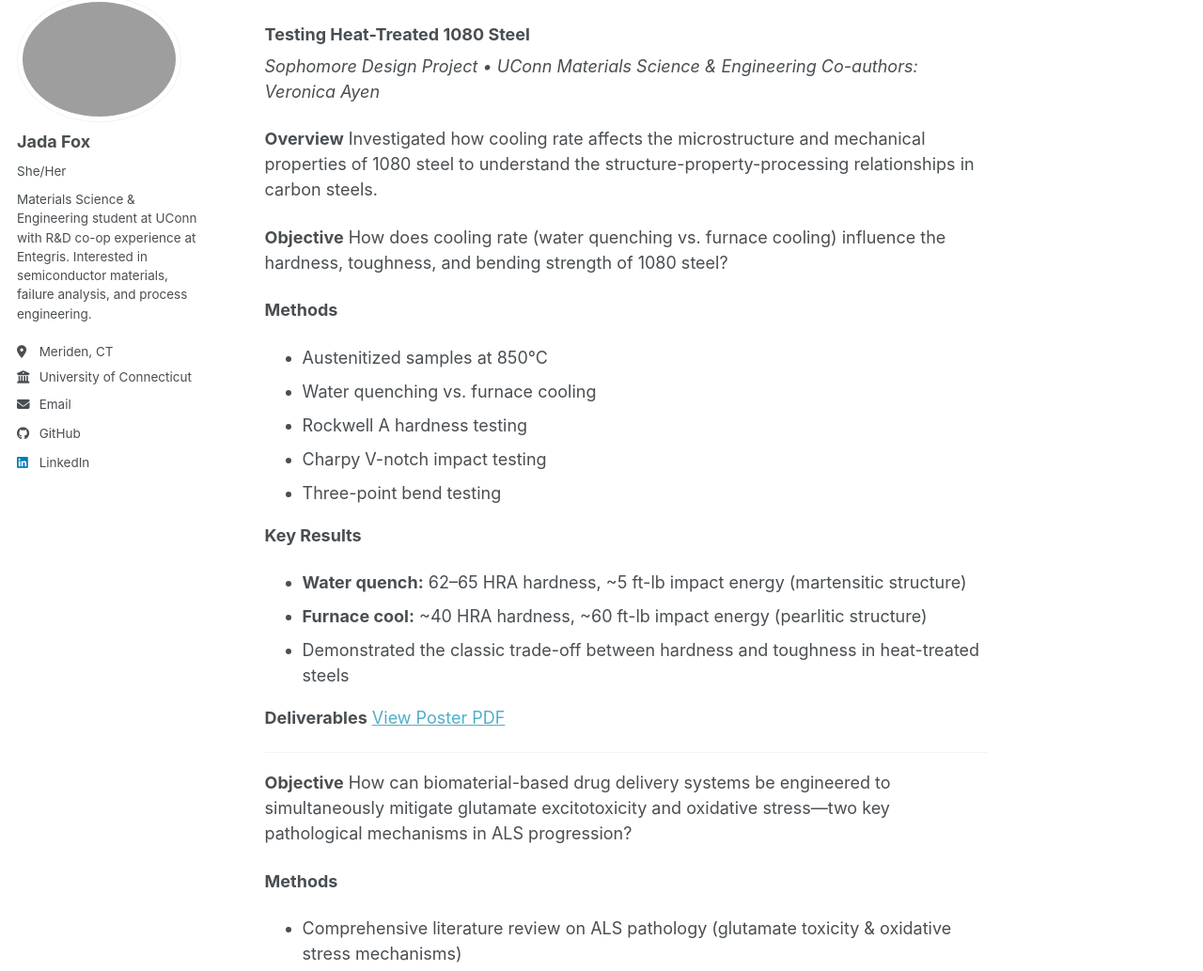
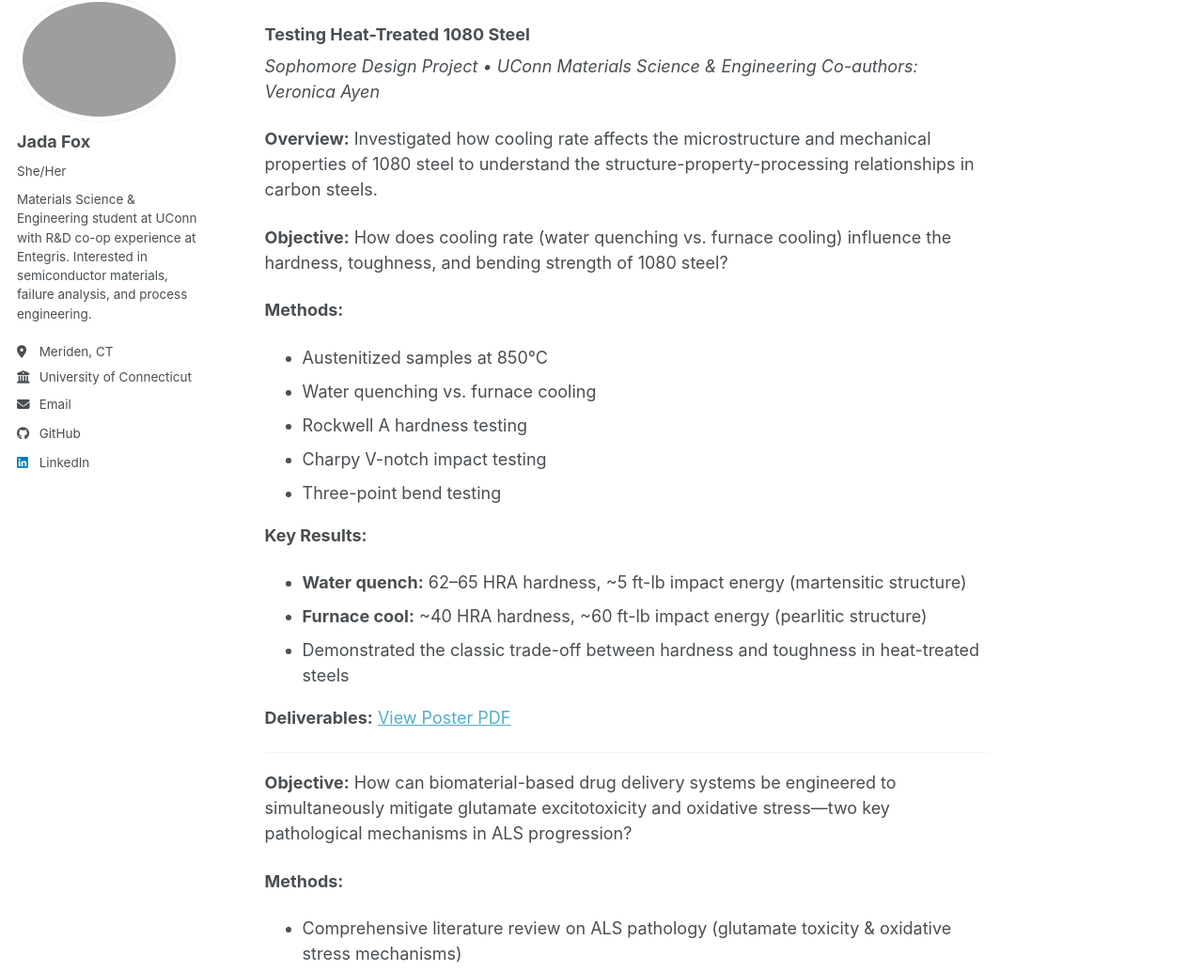
Before and after one commit to FoxJada/FoxJada.github.io, a Jekyll site: the page built from _pages/portfolio.md, in a window 1280 px wide and 1400 px high, scrolled down 642 px. Shown: the part 123-1156 px from the top of the window at 94% size. Built offline with Jekyll 4.4.1, drawn with Linux system fonts in a browser that asks for light colours; a style sheet for code colours, icons or effects is not loaded; some of the changed text lies outside the part shown.

```diff
--- a/_pages/portfolio.md
+++ b/_pages/portfolio.md
@@ -23,45 +23,45 @@ Wrote a 12-page literature review examining PMMA's structure-property relationsh
 *Sophomore Design Project • UConn Materials Science & Engineering*
 *Co-authors: Veronica Ayen*
 
-**Overview**
+**Overview:**
 Investigated how cooling rate affects the microstructure and mechanical properties of 1080 steel to understand the structure-property-processing relationships in carbon steels.
 
-**Objective**
+**Objective:**
 How does cooling rate (water quenching vs. furnace cooling) influence the hardness, toughness, and bending strength of 1080 steel?
 
-**Methods**
+**Methods:**
 - Austenitized samples at 850°C
 - Water quenching vs. furnace cooling
 - Rockwell A hardness testing
 - Charpy V-notch impact testing
 - Three-point bend testing
 
-**Key Results**
+**Key Results:**
 - **Water quench:** 62–65 HRA hardness, ~5 ft-lb impact energy (martensitic structure)
 - **Furnace cool:** ~40 HRA hardness, ~60 ft-lb impact energy (pearlitic structure)
 - Demonstrated the classic trade-off between hardness and toughness in heat-treated steels
 
-**Deliverables**
+**Deliverables:**
 [View Poster PDF](/MSE_Sophomore_Design_Poster.jpg)
 
 ---
 
 
-**Objective**
+**Objective:**
 How can biomaterial-based drug delivery systems be engineered to simultaneously mitigate glutamate excitotoxicity and oxidative stress—two key pathological mechanisms in ALS progression?
 
-**Methods**
+**Methods:**
 - Comprehensive literature review on ALS pathology (glutamate toxicity & oxidative stress mechanisms)
 - Evaluation of biomaterial-based neuroprotective strategies
 - Analysis of targeted drug delivery systems (nanoparticles, hydrogels, sustained-release platforms)
 - Comparative assessment of therapeutic efficacy and translational potential
 
-**Key Results**
+**Key Results:**
 - Identified synergistic therapeutic targets combining excitotoxicity reduction and oxidative stress management
 - Evaluated multiple biomaterial platforms for CNS delivery, highlighting challenges in blood-brain barrier penetration and targeted release
 - Proposed integrated approach using antioxidant-loaded nanoparticles with glutamate receptor antagonists
 
-**Deliverables**
+**Deliverables:**
 [View PDF](/Final%20Paper.pdf)
 
 ---
```
